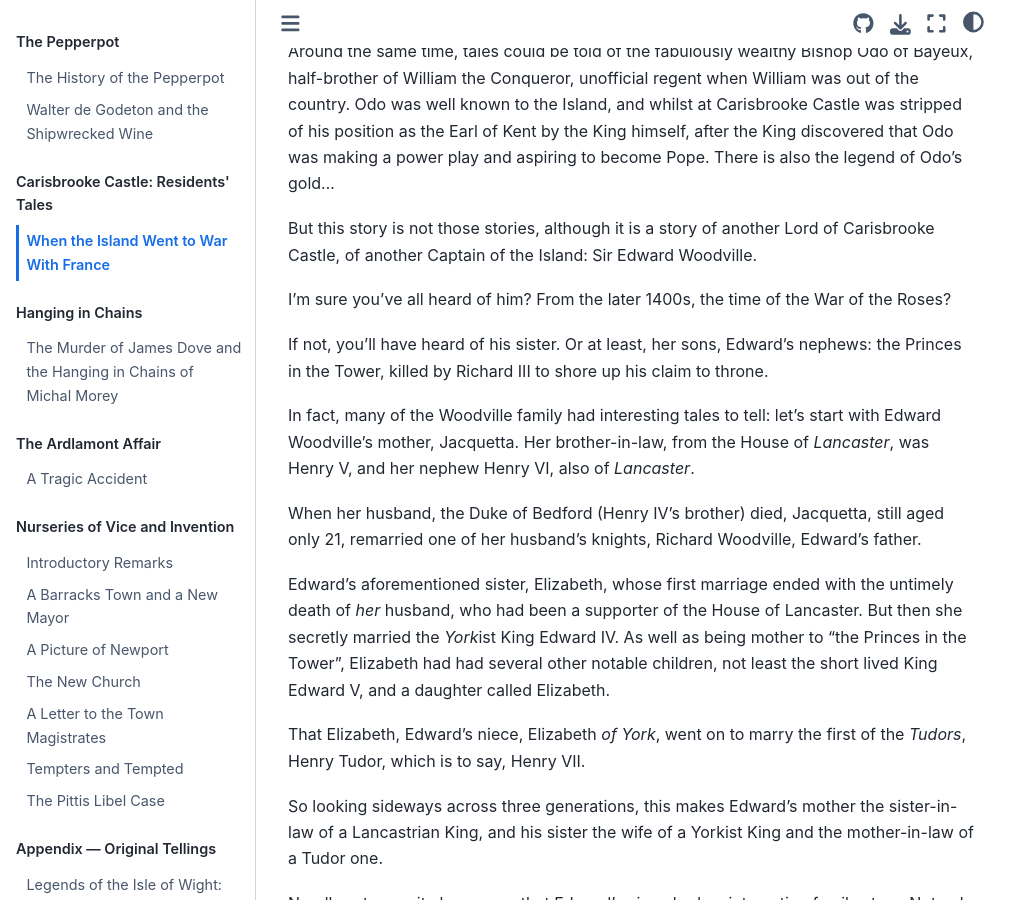
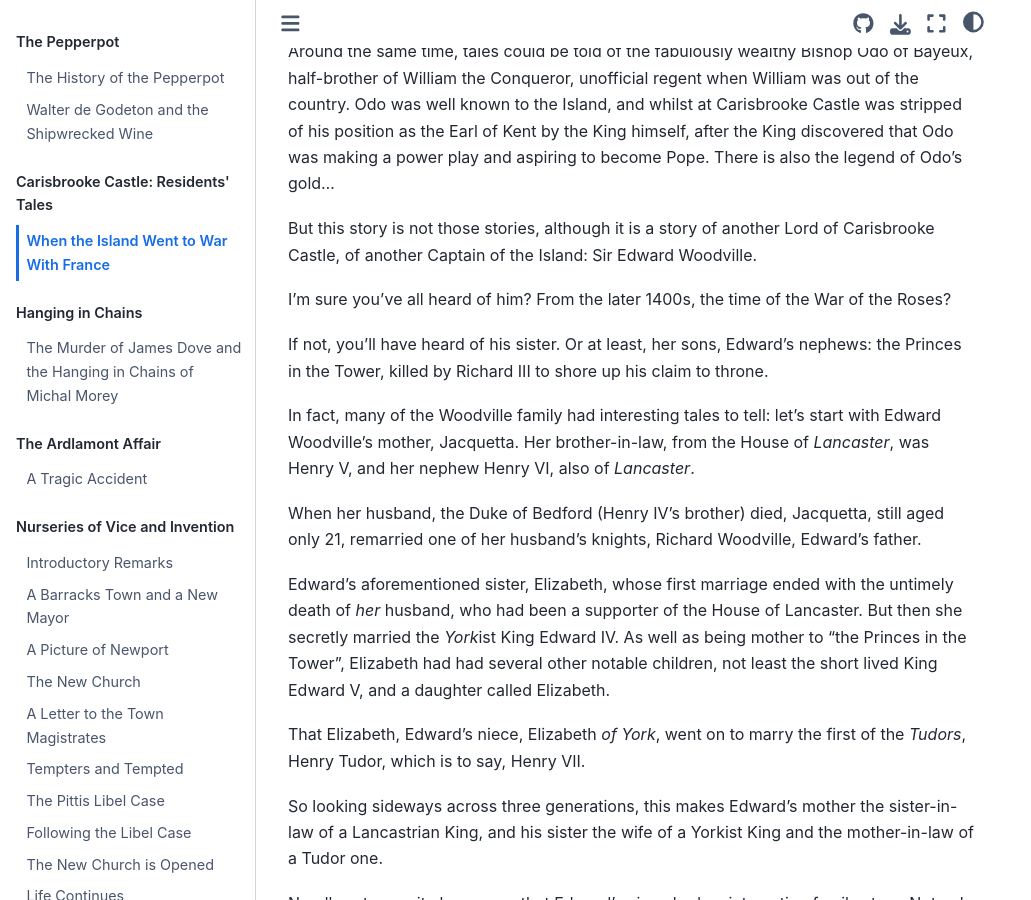
Before and after one commit to psychemedia/island-storynotes, a Jupyter Book: the page built from edward-woodville.md, in a window 1280 px wide and 900 px high, scrolled down 567 px. Shown: the whole window, without its empty margins (0-1031 px from the left). Built offline with Jupyter Book 1.0.4 settings and Sphinx 7.4.7 and the Sphinx Book theme 1.1.4, drawn with Linux system fonts in a browser that asks for light colours.

Commit message:
Update _toc.yml

```diff
--- a/_toc.yml
+++ b/_toc.yml
@@ -36,6 +36,9 @@ parts:
   - file: carus-wilson/15-letter-to-magistrates
   - file: carus-wilson/20-tempters-and-tempted
   - file: carus-wilson/25-pittis-libel
+  - file: carus-wilson/28-following-the-libel-case
+  - file: carus-wilson/30-church-opened
+  - file: carus-wilson/32-into-the-1860s
 - caption: Appendix — Original Tellings
   chapters:
   - file: elder-godshill
```
